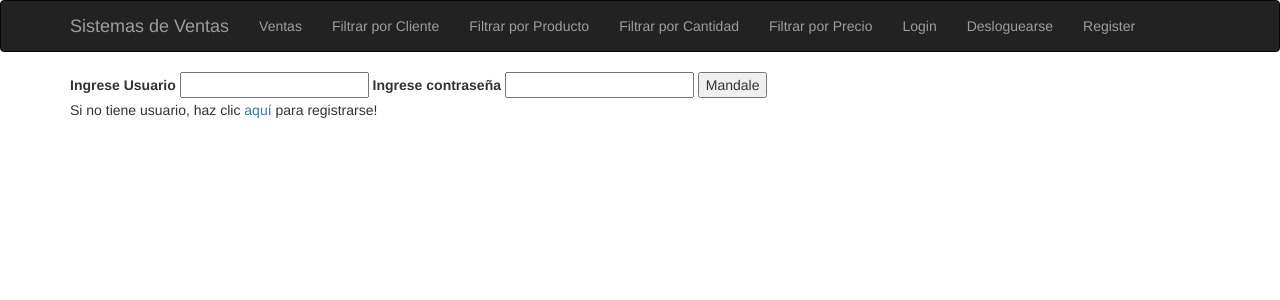
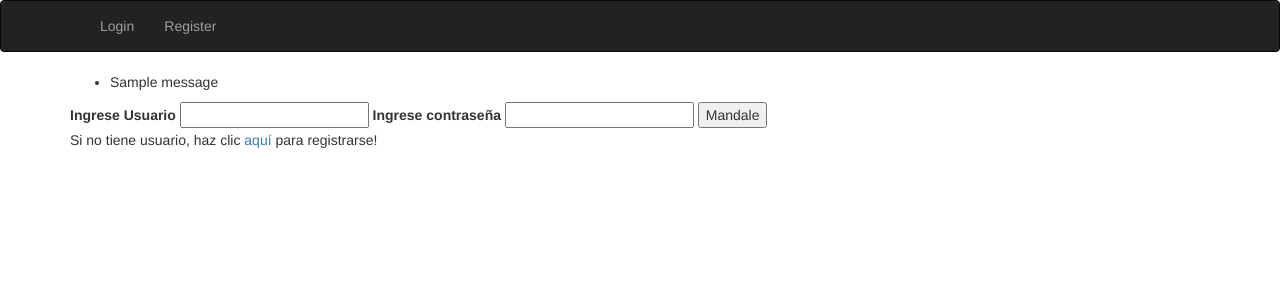
Before and after one commit to RamiroAF/IFTS-Paradigmas-Estructura, a Flask app: page /login in a window 1280 px wide. Shown: the top 300 px of the page. Run offline with Flask 2, Linux system fonts and the light colour scheme; one stand-in notice (Sample message) is shown; some libraries are stand-ins or nearby versions.

Commit message:
correcciones

```diff
--- a/Parcial Paradigmas-Estructura/app.py
+++ b/Parcial Paradigmas-Estructura/app.py
@@ -3,7 +3,7 @@ import csv
 import sys
 import pandas
 from datetime import datetime
-from flask import Flask, render_template, request, redirect, url_for, flash, session
+from flask import Flask, render_template, request, redirect, url_for, session, flash
 from flask_wtf import FlaskForm
 from wtforms import StringField, IntegerField
 from wtforms.validators import DataRequired
@@ -71,8 +71,8 @@ except FileNotFoundError:
 def index():
 #Lee la sesion para ver si el usuario esta logueado, en caso de que no le este le mostrara un mensaje pidiendo loguearse.
     if 'username' in session:
-        return render_template('index.html', fecha_actual=datetime.utcnow())
-    return render_template('deslogueado.html')
+        return render_template('index.html', fecha_actual=datetime.utcnow(), username=session.get('username'))
+    return redirect('/login')
 
 @app.route('/desloguearse', methods=['GET', 'POST'])
 #Se hace un "pop" al diccionario que contiene el usuario, asi cerrando la sesion
@@ -108,10 +108,10 @@ def contactos():
             with open('ventas', 'r') as archivo:
                 lista_ventas = csv.reader(archivo)
                 primera_linea = next(lista_ventas)
-                return render_template('ventas.html', cabeza=primera_linea, cuerpo=lista_ventas)
+                return render_template('ventas.html', cabeza=primera_linea, cuerpo=lista_ventas, username=session.get('username'))
         except FileNotFoundError:
             return 'No se encuentra el archivo CSV'
-    return render_template('deslogueado.html')
+    return redirect('/login')
 
 #Busquedas en la tabla (para hacer las busquedas, utilizé el dataFrame de Pandas, que primero lee el archivo y lo guarda en una variable, luego, como argumento le hardcodeo el header de la columna en la cual quiero hacer la busqueda, y paso como dato lo que el usuario haya ingresado para buscar, si lo que se buscó se encuentra en el dataframe, guardara en la variable df2 el resultado. Luego, utilizando el metodo "to_csv" del dataframe, guardo en un archivo el resultado, con formato csv, y hago exactamente lo mismo que en la url anterior, abro el archivo, guardo los headers en una variable, los resultados en otra, y los envio a la plantilla html.
 
@@ -129,14 +129,17 @@ def busqueda_cliente():
         except FileNotFoundError:
             return 'No se encuentra el archivo CSV de Ventas'
         if form_nombre.validate_on_submit():
+            if len(form_nombre.criterio.data) <= 3:
+                flash('Debe ingresar un criterio de busqueda con más de tres caracteres')
+                return redirect('/busqueda/cliente')
             df2 = df[(df['CLIENTE']==form_nombre.criterio.data)]
             df2 = df2.to_csv('busqueda', index=None)
             with open('busqueda') as archivo:
                 lista_resultado = csv.reader(archivo)
                 cabeza = next(lista_resultado)
-                return render_template('resultado.html', form=form_nombre, cabeza=cabeza, cuerpo=lista_resultado)
-        return render_template('busqueda_cliente.html', form=form_nombre, df=df)
-    return render_template('deslogueado.html')
+                return render_template('resultado.html', form=form_nombre, cabeza=cabeza, cuerpo=lista_resultado, username=session.get('username'))
+        return render_template('busqueda_cliente.html', form=form_nombre, df=df, username=session.get('username'))
+    return redirect('/login')
 
 @app.route('/busqueda/producto', methods=['GET', 'POST'])
 def busqueda_producto():
@@ -154,9 +157,9 @@ def busqueda_producto():
             with open('busqueda') as archivo:
                 lista_resultado = csv.reader(archivo)
                 cabeza = next(lista_resultado)
-                return render_template('resultado.html', form=form_apellido, cabeza=cabeza, cuerpo=lista_resultado)
-        return render_template('busqueda_producto.html', form=form_apellido, df=df)
-    return render_template('deslogueado.html')
+                return render_template('resultado.html', form=form_apellido, cabeza=cabeza, cuerpo=lista_resultado, username=session.get('username'))
+        return render_template('busqueda_producto.html', form=form_apellido, df=df, username=session.get('username'))
+    return redirect('/login')
 
 @app.route('/busqueda/cantidad', methods=['GET', 'POST'])
 def busqueda_cantidad():
@@ -174,9 +177,9 @@ def busqueda_cantidad():
             with open('busqueda') as archivo:
                 lista_resultado = csv.reader(archivo)
                 cabeza = next(lista_resultado)
-                return render_template('resultado.html', form=form_telefono, cabeza=cabeza, cuerpo=lista_resultado)
-        return render_template('busqueda_cantidad.html', form=form_telefono, df=df)
-    return render_template('deslogueado.html')
+                return render_template('resultado.html', form=form_telefono, cabeza=cabeza, cuerpo=lista_resultado, username=session.get('username'))
+        return render_template('busqueda_cantidad.html', form=form_telefono, df=df, username=session.get('username'))
+    return redirect('/login')
 
 @app.route('/busqueda/precio', methods=['GET', 'POST'])
 def busqueda_precio():
@@ -194,9 +197,9 @@ def busqueda_precio():
             with open('busqueda') as archivo:
                 lista_resultado = csv.reader(archivo)
                 cabeza = next(lista_resultado)
-                return render_template('resultado.html', form=form_telefono, cabeza=cabeza, cuerpo=lista_resultado)
-        return render_template('busqueda_precio.html', form=form_telefono, df=df)
-    return render_template('deslogueado.html')
+                return render_template('resultado.html', form=form_telefono, cabeza=cabeza, cuerpo=lista_resultado, username=session.get('username'))
+        return render_template('busqueda_precio.html', form=form_telefono, df=df, username=session.get('username'))
+    return redirect('/login')
 
 @app.route('/register', methods=['GET', 'POST'])
 def register():
@@ -214,7 +217,7 @@ def register():
             except FileNotFoundError:
                 return 'No se encuentra el archivo CSV de Usuarios'
         return "Revise la contraseña"
-    return render_template('register.html', form=form_registro)
+    return render_template('register.html', form=form_registro, username=session.get('username'))
 
 @app.errorhandler(404)
 def no_encontrado(e):
--- a/Parcial Paradigmas-Estructura/templates/base.html
+++ b/Parcial Paradigmas-Estructura/templates/base.html
@@ -9,6 +9,7 @@
 {% block title %}Hola {{ nombre }}{% endblock %}
 
 {% block navbar %}
+{% if username %}
 <div class="navbar navbar-inverse" role="navigation">
     <div class="container">
         <div class="navbar-header">
@@ -34,6 +35,26 @@
         </div>
     </div>
 </div>
+{% else %}
+<div class="navbar navbar-inverse" role="navigation">
+    <div class="container">
+        <div class="navbar-header">
+            <button type="button" class="navbar-toggle" data-toggle="collapse" data-target=".navbar-collapse">
+                <span class="sr-only">Toggle navigation</span>
+                <span class="icon-bar"></span>
+                <span class="icon-bar"></span>
+                <span class="icon-bar"></span>
+            </button>
+        </div>
+        <div class="navbar-collapse collapse">
+            <ul class="nav navbar-nav">
+                <li><a href="/login">Login</a></li>
+                <li><a href="/register">Register</a></li>
+            </ul>
+        </div>
+    </div>
+</div>
+{% endif %}
 {% endblock %}
 
 {% block content %}
--- a/Parcial Paradigmas-Estructura/templates/login.html
+++ b/Parcial Paradigmas-Estructura/templates/login.html
@@ -6,6 +6,15 @@
 {% if username %}
 <h1> Ya estas logueado como {{username}}, <a href="/desloguearse">desloguearse</a> </h1>
 {% else %}
+{% with messages = get_flashed_messages() %}
+  {% if messages %}
+    <ul class=flashes>
+    {% for message in messages %}
+      <li>{{ message }}</li>
+    {% endfor %}
+    </ul>
+  {% endif %}
+{% endwith %}
 <form method="POST" action="/login">
     {{ form.csrf_token }}
     {{ form.name.label }} {{ form.name(size=20) }}
```
Also changed, not shown: Parcial Paradigmas-Estructura/templates/busqueda_cliente.html (+9 -1 lines), 2 other files.
